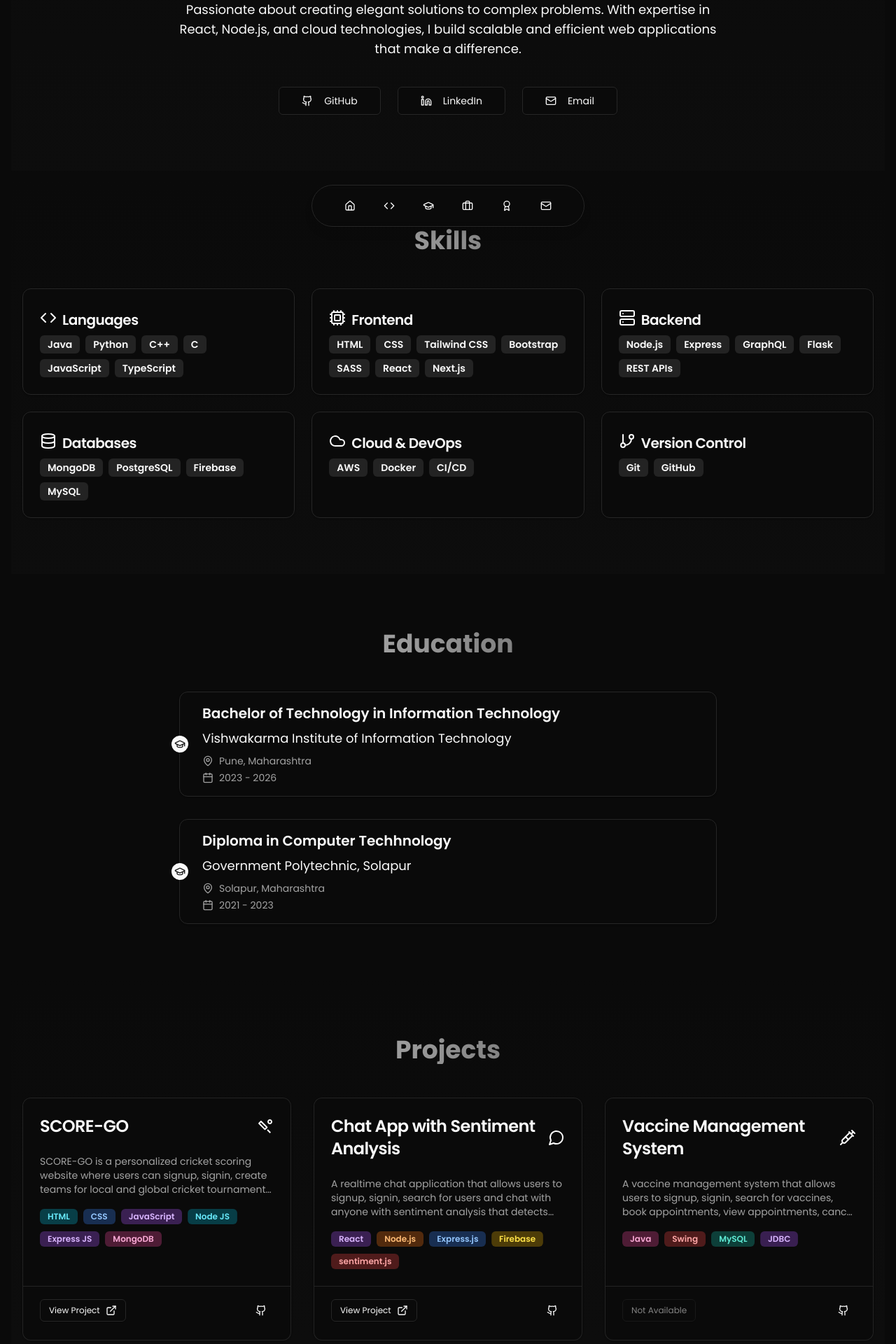
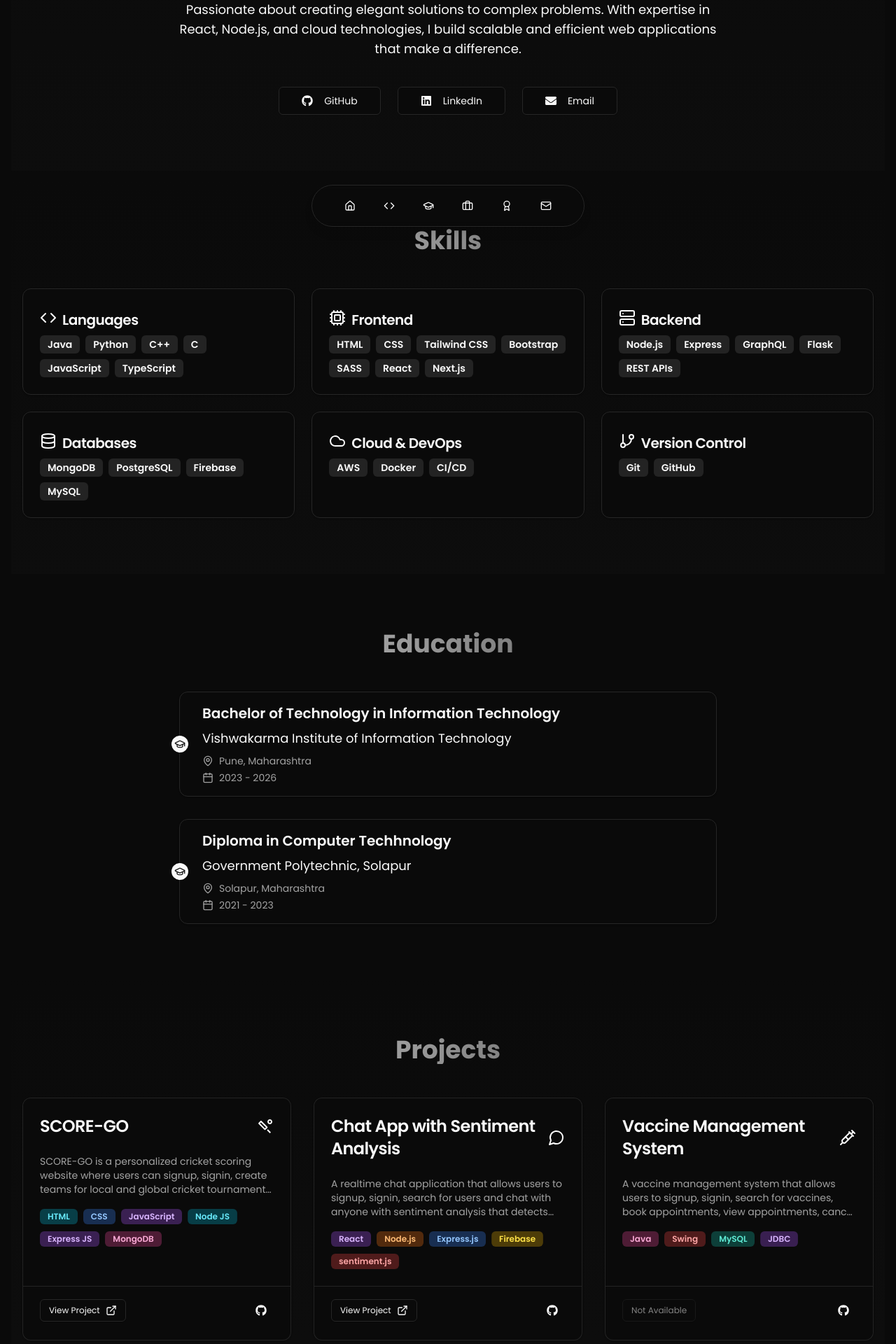
Before and after one commit to vjymisal0/portfolio-vijay, a Next.js app: page / in a window 1280 px wide. Shown: the part 460-2380 px from the top of the page at 70% size. Built offline with nearby package versions, Linux system fonts and the light colour scheme.

Commit message:
icons update

```diff
--- a/components/introduction.tsx
+++ b/components/introduction.tsx
@@ -1,7 +1,7 @@
 'use client'
 
 import { motion } from 'framer-motion'
-import { Github, Linkedin, Mail } from 'lucide-react'
+import { FaGithub, FaLinkedin, FaEnvelope } from 'react-icons/fa'
 import { Avatar, AvatarFallback, AvatarImage } from '@/components/ui/avatar'
 import { Button } from '@/components/ui/button'
 
@@ -84,7 +84,7 @@ export default function Introduction() {
                   rel="noopener noreferrer"
                   className="flex items-center justify-center"
                 >
-                  <Github className="mr-2 h-5 w-5 group-hover:scale-110 transition-transform duration-300" />
+                  <FaGithub className="mr-2 h-5 w-5 group-hover:scale-110 transition-transform duration-300" />
                   GitHub
                 </a>
               </Button>
@@ -102,7 +102,7 @@ export default function Introduction() {
                   rel="noopener noreferrer"
                   className="flex items-center justify-center"
                 >
-                  <Linkedin className="mr-2 h-5 w-5 group-hover:scale-110 transition-transform duration-300" />
+                  <FaLinkedin className="mr-2 h-5 w-5 group-hover:scale-110 transition-transform duration-300" />
                   LinkedIn
                 </a>
               </Button>
@@ -118,7 +118,7 @@ export default function Introduction() {
                   href="mailto:vijay.22320079@viit.ac.in"
                   className="flex items-center justify-center"
                 >
-                  <Mail className="mr-2 h-5 w-5 group-hover:scale-110 transition-transform duration-300" />
+                  <FaEnvelope className="mr-2 h-5 w-5 group-hover:scale-110 transition-transform duration-300" />
                   Email
                 </a>
               </Button>
--- a/components/projects.tsx
+++ b/components/projects.tsx
@@ -4,10 +4,13 @@ import { motion } from 'framer-motion'
 import { Card, CardContent, CardDescription, CardFooter, CardHeader, CardTitle } from '@/components/ui/card'
 import { Badge } from '@/components/ui/badge'
 import { Button } from '@/components/ui/button'
-import { Github, ExternalLink, MessageCircle, Syringe, ShoppingCart, Phone } from 'lucide-react'
+import {  ExternalLink, MessageCircle, Syringe, ShoppingCart, Phone } from 'lucide-react'
 // import { BiSportsCricket } from "react-icons/bi";
 import { BiNotepad } from "react-icons/bi";
 import { MdOutlineSportsCricket } from "react-icons/md";
+import { FaGithub } from "react-icons/fa";
+
+
 
 
 const projects = [
@@ -205,7 +208,7 @@ export default function Projects() {
                     )}
                     <Button asChild variant="ghost" size="icon" className="group-hover:text-primary transition-colors duration-300">
                       <a href={project.github} target="_blank" rel="noopener noreferrer">
-                        <Github className="h-5 w-5" />
+                        <FaGithub/>
                         <span className="sr-only">GitHub</span>
                       </a>
                     </Button>
```
